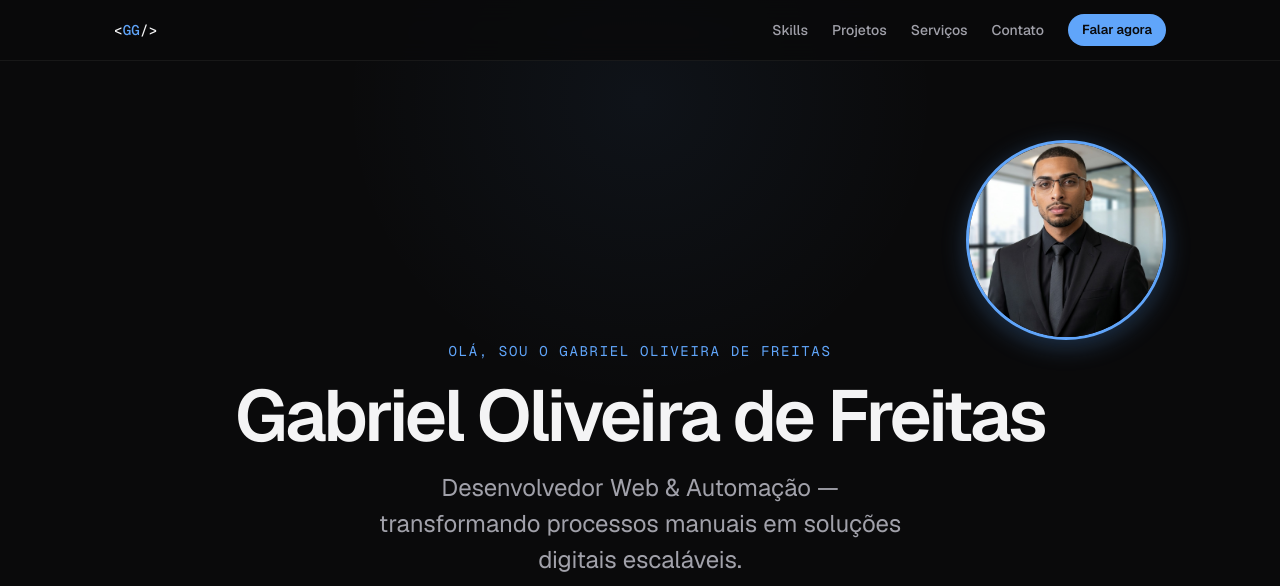
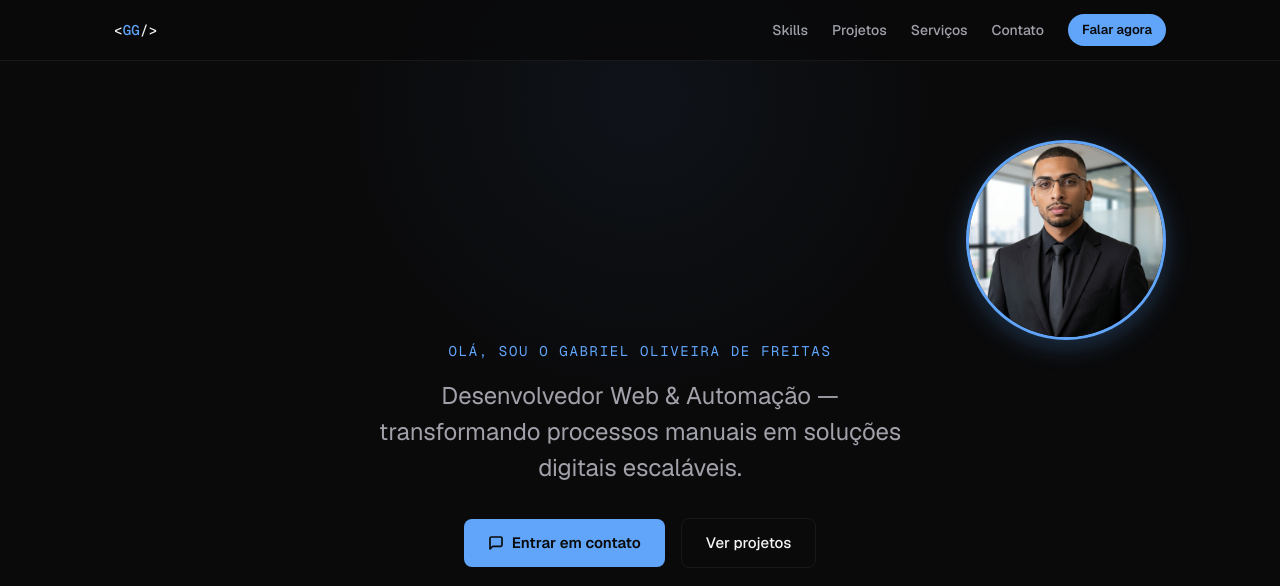
Before and after one commit to gabrielgof/portfolio, a plain HTML site: page index.html in a window 1280 px wide. Shown: the top 586 px of the page. Drawn offline with nearby package versions, Linux system fonts and the light colour scheme.

Commit message:
fix: remove título repetido — deixa só 'Olá, sou o Gabriel Oliveira de Freitas'

```diff
--- a/index.html
+++ b/index.html
@@ -907,9 +907,6 @@
           <img src="foto-gabriel.jpg" alt="Foto de Gabriel Oliveira de Freitas" class="avatar-img">
         </div>
         <p class="hero-greeting">Olá, sou o Gabriel Oliveira de Freitas</p>
-        <h1 class="hero-name">
-          Gabriel Oliveira de Freitas
-        </h1>
         <p class="hero-title">
           Desenvolvedor Web &amp; Automação — transformando processos manuais em soluções digitais escaláveis.
         </p>
```
